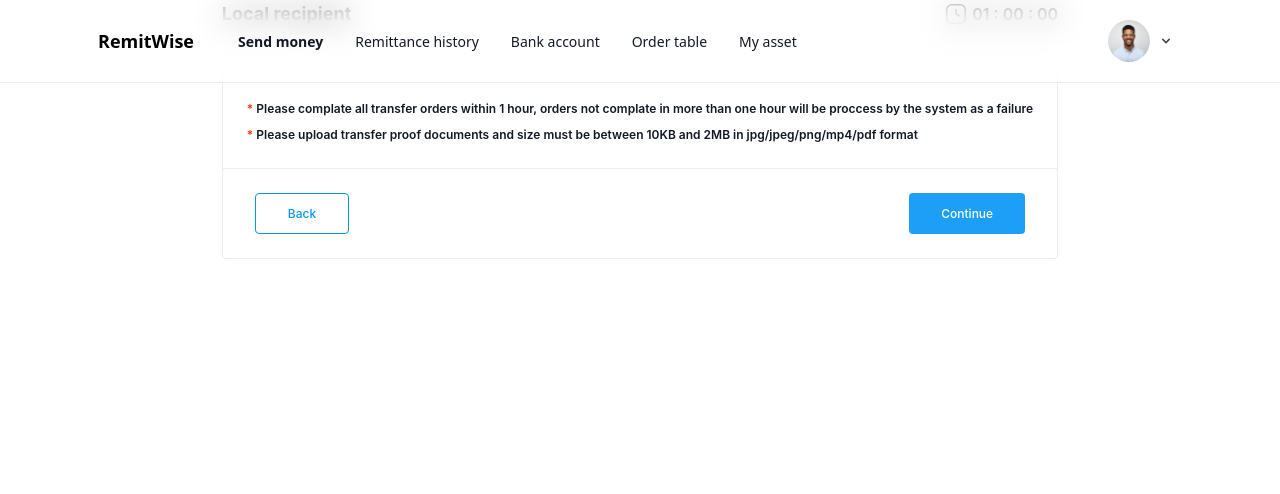
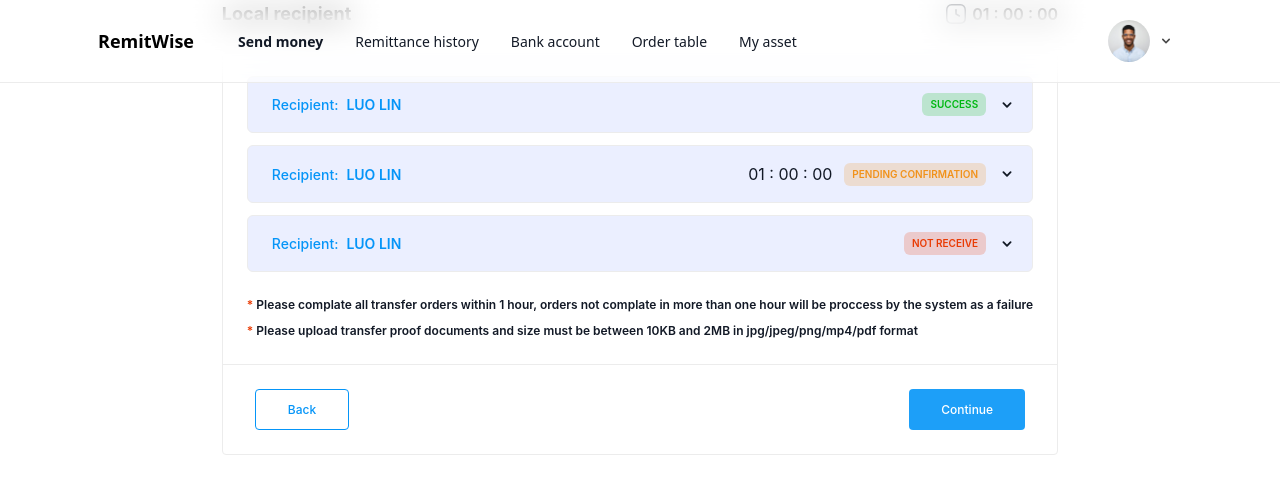
Before and after one commit to SteamyCutie/remitwise-frontend, a Next.js app: page /send/StepThree in a window 1280 px wide. Shown: the top 494 px of the page. Built offline with nearby package versions, Linux system fonts and the light colour scheme.

Commit message:
feat(send): 3rd step recipient view

```diff
--- /dev/null
+++ b/src/constants/recipient.ts
@@ -0,0 +1,41 @@
+export const STATUS = {
+  success: "SUCCESS",
+  pending: "PENDING CONFIRMATION",
+  failure: "NOT RECEIVE"
+}
+
+export const RECIPIENTS = [
+  {
+    name: "Luo lin",
+    accountNumber: "611243367",
+    bankName: "Bank of china",
+    swiftCode: "842775342",
+    issuingBank: "Bank of china of huangzhou branch",
+    ownerAddress: "XXXXXXXXXXXX",
+    transferAmount: "1000.00",
+    currency: "CNY",
+    status: STATUS.success
+  },
+  {
+    name: "Luo lin",
+    accountNumber: "611243367",
+    bankName: "Bank of china",
+    swiftCode: "842775342",
+    issuingBank: "Bank of china of huangzhou branch",
+    ownerAddress: "XXXXXXXXXXXX",
+    transferAmount: "1000.00",
+    currency: "CNY",
+    status: STATUS.pending
+  },
+  {
+    name: "Luo lin",
+    accountNumber: "611243367",
+    bankName: "Bank of china",
+    swiftCode: "842775342",
+    issuingBank: "Bank of china of huangzhou branch",
+    ownerAddress: "XXXXXXXXXXXX",
+    transferAmount: "1000.00",
+    currency: "CNY",
+    status: STATUS.failure
+  }
+]
--- /dev/null
+++ b/src/features/send/RecipientView.tsx
@@ -0,0 +1,125 @@
+import { ChevronDownIcon, CloudUploadIcon, PlusIcon, XIcon } from "@heroicons/react/solid"
+import Button from "app/components/Button"
+import { STATUS } from "app/constants/recipient"
+import { classNames } from "app/functions"
+import { useCallback, useEffect, useMemo, useState } from "react"
+import { useDropzone } from "react-dropzone"
+
+const baseStyle = {
+  flex: 1,
+  display: 'flex',
+  flexDirection: 'column',
+  alignItems: 'center',
+  borderTopWidth: 1,
+  borderColor: '#ECECEC',
+  color: '#0595F8',
+  outline: 'none',
+  cursor: 'pointer',
+  transition: 'all .24s ease-in-out'
+}
+
+const focusedStyle = {
+  backgroundColor: '#0595F833',
+}
+
+const RecipientView = ({ data, i }: any) => {
+  const [isOpen, setOpen] = useState(false)
+  const [recipientTimer, setRecipientTimer] = useState({ h: 1, m: 0, s: 0 })
+
+  const {
+    getRootProps,
+    getInputProps,
+    acceptedFiles,
+    isFocused,
+  } = useDropzone({
+    accept: {
+      'image/jpg': ['.jpg'],
+      'image/jpeg': ['.jpeg'],
+      'image/png': ['.png'],
+      'video/mp4': ['.mp4'],
+      'application/pdf': ['.pdf'],
+    },
+    minSize: 10000,
+    maxSize: 50000000
+  })
+
+  const [fileList, setFileList] = useState<File[]>(acceptedFiles)
+
+  useEffect(() => {
+    setFileList(acceptedFiles)
+  }, [acceptedFiles])
+
+  const handleRemoveFile = useCallback((i: number) => {
+    var tempList = fileList;
+    setFileList(fileList.filter((item) => item.name !== tempList[i].name))
+  }, [fileList])
+
+  const itemList = fileList.map((file: any, i) =>
+    <div key={i} className={classNames("flex flex-col")}>
+      <div className="flex">
+        <div className="flex w-full space-x-4 text-blue">
+          <div className="flex items-center justify-center text-xs uppercase rounded-full border-1 border-blue w-9 h-9"><p>{file.type.split('/')[1]}</p></div>
+          <div className="flex-col">
+            <p className="text-sm font-semibold">{file.name}</p>
+            <p className="text-xs">{Number(file.size / 1000).toFixed(2)} KB</p>
+          </div>
+        </div>
+        <div className="flex items-center space-x-2">
+          {data.status === STATUS.failure ? <Button size="sm" className="w-40 h-9">Agree and retransfer</Button> : <p className="text-sm text-success">Transferred</p>}<Button size="sm" className="h-9" variant="outlined">Appeal</Button><Button variant="empty" color="red" onClick={() => { handleRemoveFile(i) }}><XIcon width={12} /></Button>
+        </div>
+      </div>
+    </div>)
+
+  const style: any = useMemo(() => ({
+    ...baseStyle,
+    ...(isFocused ? focusedStyle : {})
+  }), [isFocused]);
+
+  return (
+    <div className="grid">
+      <div className={classNames("flex justify-between bg-gray rounded-md px-3 lg:px-6 py-2 lg:py-4 pr-2 lg:pr-4 border-1 border-stroke transition-all", isOpen ? "rounded-b-none" : "")} onClick={() => setOpen(!isOpen)}>
+        <div className="flex items-center space-x-2 text-sm md:text-base text-blue"><p>Recipient: </p><p className="font-semibold uppercase">{data.name}</p></div>
+        <div className="flex items-center space-x-3">
+          {data.status === STATUS.pending && <p>{recipientTimer.h.toString().padStart(2, '0')} : {recipientTimer.m.toString().padStart(2, '0')} : {recipientTimer.s.toString().padStart(2, '0')}</p>
+          }
+          <p className={classNames("text-xs px-2 py-1 rounded-md max-w-24 md:max-w-lg truncate font-semibold", data.status === STATUS.success ? "text-success bg-success/20" : data.status === STATUS.pending ? "text-warning bg-warning/20" : "text-red bg-red/20")}><span>{data.status}</span></p>
+          <ChevronDownIcon width={18} height={18} className={classNames("transition-all", isOpen ? "rotate-180" : "rotate-0")} />
+        </div>
+      </div>
+      <div className={classNames("flex-col justify-between px-6 py-4 border-1 border-y-0 border-stroke transition-all", isOpen ? "rounded-t-none flex" : "hidden")}>
+        <div className="flex justify-between text-sm lg:text-base">
+          <p className="font-semibold">Name</p><p className="font-bold">{data.name}</p>
+        </div>
+        <div className="flex justify-between text-sm lg:text-base">
+          <p className="font-semibold">Account number</p><p className="font-bold">{data.accountNumber}</p>
+        </div>
+        <div className="flex justify-between text-sm lg:text-base">
+          <p className="font-semibold">Bank name</p><p className="font-bold">{data.bankName}</p>
+        </div>
+        <div className="flex justify-between text-sm lg:text-base">
+          <p className="font-semibold">Swift code</p><p className="font-bold">{data.swiftCode}</p>
+        </div>
+        <div className="justify-between text-sm xs:grid md:flex lg:text-base">
+          <p className="font-semibold">Issuing bank</p><p className="font-bold text-right">{data.issuingBank}</p>
+        </div>
+        <div className="justify-between text-sm xs:grid md:flex lg:text-base">
+          <p className="font-semibold">Account owner address</p><p className="font-bold text-right">{data.ownerAddress}</p>
+        </div>
+        <div className="flex justify-between text-sm lg:text-base">
+          <p className="font-semibold">Transfer amount</p><p className="font-bold">{data.currency} {data.transferAmount}</p>
+        </div>
+      </div>
+      <div className={classNames("flex-col rounded-b-md border-1 border-stroke px-4 py-2", isOpen ? "flex" : "hidden")}>
+        <div className="items-center pt-2 pb-4 pr-2 space-y-2 overflow-auto max-h-36">{itemList.length ? itemList : <p className="flex items-center justify-center h-full p-4 text-sm text-center">No files uploaded</p>}</div>
+        <div {...getRootProps({ style })}>
+          <input {...getInputProps()} />
+          <div className="flex p-6 space-x-2 text-xs justify-items-center md:text-sm text-primary">
+            <PlusIcon className="text-white rounded bg-blue" width={18} />
+            <p className="font-bold text-center text-blue">Add file</p>
+          </div>
+        </div>
+      </div>
+    </div>
+  )
+}
+export default RecipientView
--- a/src/pages/send/StepThree.tsx
+++ b/src/pages/send/StepThree.tsx
@@ -1,28 +1,31 @@
 import Button from "app/components/Button"
+import { RECIPIENTS } from "app/constants/recipient"
+import RecipientView from "app/features/send/RecipientView"
 import Image from "next/image"
 import { useState } from "react"
 
 const StepThree = ({ handleMove }: any) => {
   const [localTimer, setLocalTimer] = useState({ h: 1, m: 0, s: 0 })
   return (
-    <div className="flex flex-col gap-4 lg:gap-6 h-full">
-      <div className="flex justify-between text-md lg:text-lg font-bold">
+    <div className="flex flex-col h-full gap-4 lg:gap-6">
+      <div className="flex justify-between font-bold text-md lg:text-lg">
         <p>Local recipient</p>
-        <div className="flex text-base lg:text-md font-semibold items-center space-x-1">
+        <div className="flex items-center space-x-1 text-base font-semibold lg:text-md">
           <Image src="/img/time-square.svg" width={24} height={24} alt="time" />
           <p>{localTimer.h.toString().padStart(2, '0')} : {localTimer.m.toString().padStart(2, '0')} : {localTimer.s.toString().padStart(2, '0')}</p>
         </div>
       </div>
-      <div className="border-1 border-stroke rounded">
-        <div className="grid p-4 lg:p-6 gap-4 lg:gap-6 text-primary">
-          <div className="flex flex-col lg:flex-row space-x-0 space-y-4 lg:space-x-8 lg:space-y-0">
+      <div className="rounded border-1 border-stroke">
+        <div className="grid gap-4 p-4 lg:p-6 lg:gap-6 text-primary">
+          <div className="flex flex-col space-y-3">
+            {RECIPIENTS.map((item, i) => <RecipientView key={i} data={item} />)}
           </div>
-          <div className="grid gap-2 font-semibold text-xs md:text-sm">
+          <div className="grid gap-2 text-xs font-semibold md:text-sm">
             <p><span className="text-red">*</span> Please complate all transfer orders within 1 hour, orders not complate in more than one hour will be proccess by the system as a failure</p>
             <p><span className="text-red">*</span> Please upload transfer proof documents and size must be between 10KB and 2MB in jpg/jpeg/png/mp4/pdf format</p>
           </div>
         </div>
-        <div className="flex border-t-1 border-stroke justify-between px-8 py-6">
+        <div className="flex justify-between px-8 py-6 border-t-1 border-stroke">
           <Button variant="outlined" color="blue" size="sm" className="!px-8" onClick={() => handleMove(2)}>Back</Button>
           <Button variant="filled" color="blue" size="sm" className="!px-8" onClick={() => handleMove(4)}>Continue</Button>
         </div>
--- a/tailwind.config.js
+++ b/tailwind.config.js
@@ -3,8 +3,9 @@ const plugin = require("tailwindcss/plugin");
 
 module.exports = {
   content: [
+    "./src/components/**/*.{js,ts,jsx,tsx}",
+    "./src/features/**/*.{js,ts,jsx,tsx}",
     "./src/pages/**/*.{js,ts,jsx,tsx}",
-    "./src/components/**/*.{js,ts,jsx,tsx}",
   ],
   theme: {
     extend: {
@@ -27,6 +28,7 @@ module.exports = {
         blue: "#0595F8",
         "dark-blue": "#1E4FFF",
         red: "#E93B04",
+        warning: "#F1921B",
         success: "#00B812",
         "light-green": "#DFFFE2",
         "dark-gray": "#BEBCBC",
@@ -34,6 +36,7 @@ module.exports = {
         stroke: "#ECECEC",
         disabled: "#697586",
         gray: "#EBEFFF",
+        ...defaultTheme.colors,
       },
       fontFamily: {
         montserrat: [
@@ -71,6 +74,7 @@ module.exports = {
         ],
       },
       maxWidth: {
+        24: "96px",
         40: "160px",
       },
       minWidth: {
```
Also changed, not shown: src/pages/send/index.tsx (+13 -13 lines).
